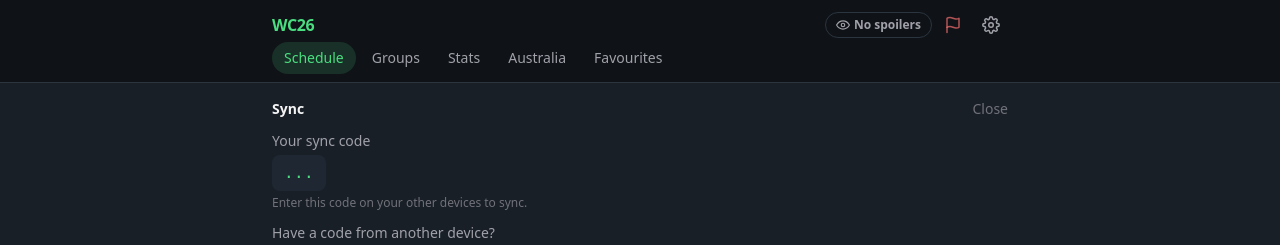
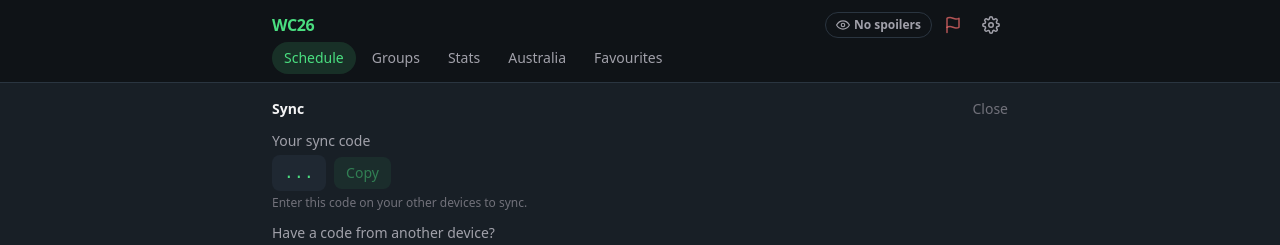
Before and after one commit to Raveshaw0/WC2026Goals, a Next.js app: page / in a window 1280 px wide. Both pictures are taken after a click on the button 991 px from the left and 25 px from the top of the page. Shown: the top 245 px of the page. Built offline with nearby package versions, Linux system fonts and the light colour scheme; no server answers.

Commit message:
feat: copy button + select-all on the sync code
Double-clicking the code now selects the whole TIGER-42 instead of splitting on the hyphen, and a Copy button writes it to the clipboard.

Co-Authored-By: Claude Opus 4.8 (1M context) <noreply@anthropic.com>

```diff
--- a/src/components/SettingsPanel.tsx
+++ b/src/components/SettingsPanel.tsx
@@ -9,6 +9,18 @@ export function SettingsPanel({ onClose }: { onClose: () => void }) {
   const [input, setInput] = useState("");
   const [message, setMessage] = useState<string | null>(null);
   const [busy, setBusy] = useState(false);
+  const [copied, setCopied] = useState(false);
+
+  const copyCode = async () => {
+    if (!code) return;
+    try {
+      await navigator.clipboard.writeText(code);
+      setCopied(true);
+      setTimeout(() => setCopied(false), 1500);
+    } catch {
+      // Clipboard blocked (e.g. insecure context); manual select-all still works.
+    }
+  };
 
   const submit = async () => {
     if (!input.trim() || busy) return;
@@ -38,8 +50,19 @@ export function SettingsPanel({ onClose }: { onClose: () => void }) {
       </div>
       <div>
         <div className="text-zinc-400">Your sync code</div>
-        <div className="mt-1 inline-block rounded-lg bg-cardSoft px-3 py-1.5 font-mono text-base tracking-wide text-accent">
-          {code ?? "..."}
+        <div className="mt-1 flex items-center gap-2">
+          <span className="select-all rounded-lg bg-cardSoft px-3 py-1.5 font-mono text-base tracking-wide text-accent">
+            {code ?? "..."}
+          </span>
+          <button
+            type="button"
+            onClick={() => void copyCode()}
+            disabled={!code}
+            aria-label="Copy sync code"
+            className="rounded-lg bg-accent/15 px-3 py-1.5 font-medium text-accent transition-colors hover:bg-accent/25 disabled:opacity-50"
+          >
+            {copied ? "Copied" : "Copy"}
+          </button>
         </div>
         <p className="mt-1 text-xs text-zinc-500">
           Enter this code on your other devices to sync.
```
